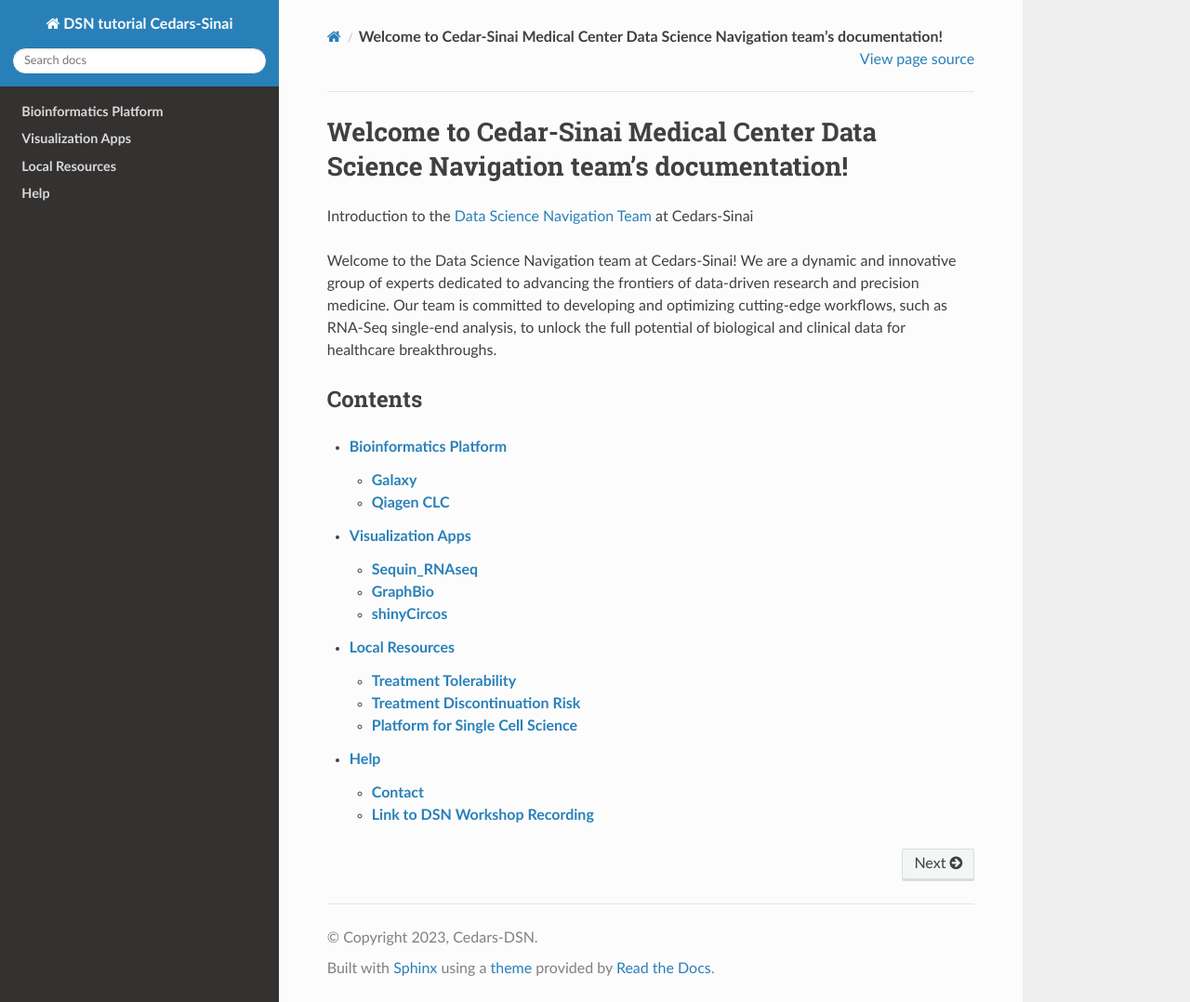
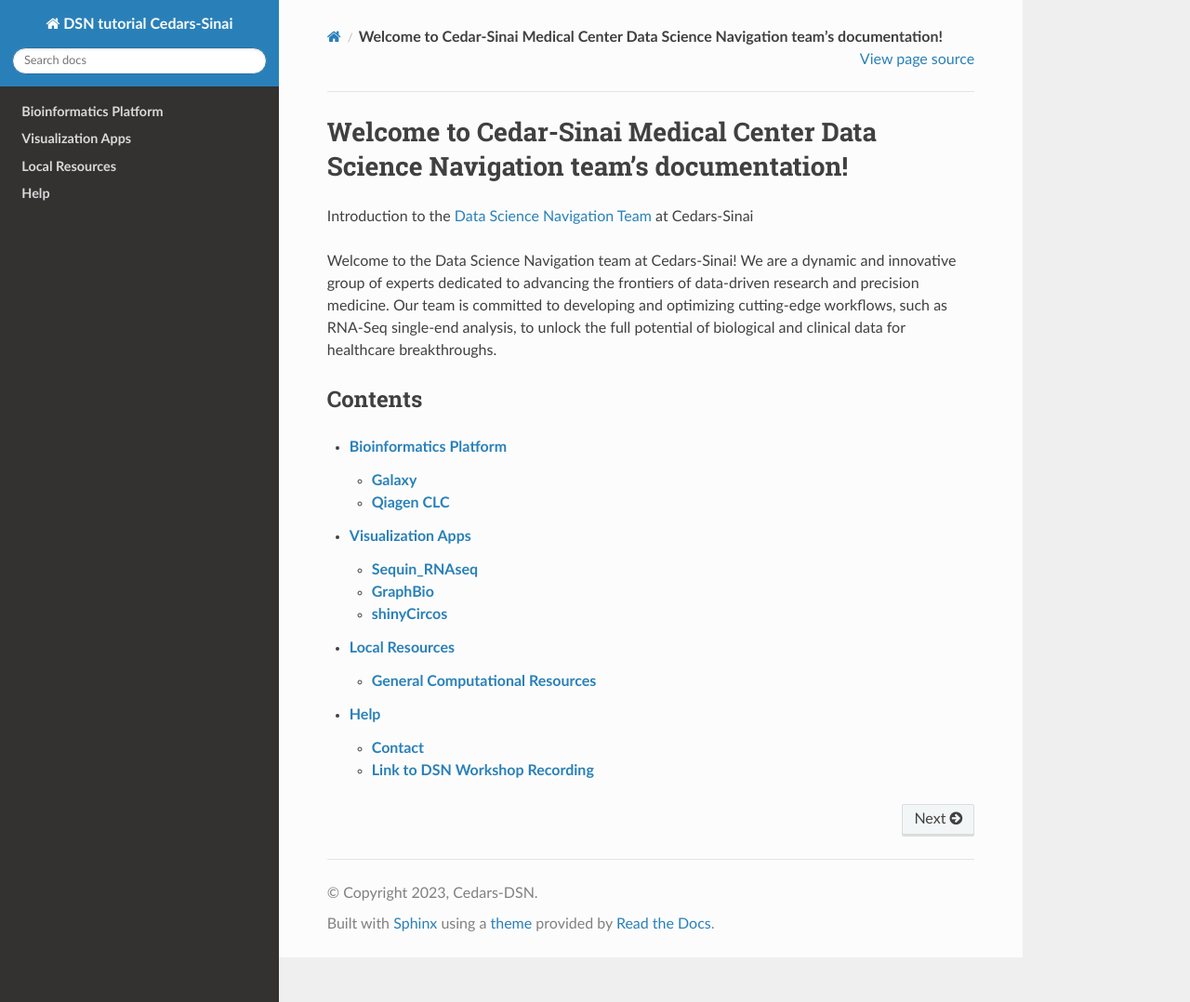
Before and after one commit to CedarsDSN/DSN_tutorial_page, a Sphinx documentation site: the page built from docs/index.rst, in a window 1280 px wide and 1078 px high. Shown: the whole window at 93% size. Built offline with Sphinx 7.4.7 and the Read the Docs theme 3.1.0, drawn with Linux system fonts in a browser that asks for light colours; pages that are not in the unit, such as notebooks, are missing from menus.

Commit message:
Update index.rst

```diff
--- a/docs/Local Resources/index.rst
+++ b/docs/Local Resources/index.rst
@@ -6,6 +6,4 @@
 .. toctree::
     :depth: 2
 
-   Treatment Tolerability
-   Treatment Discontinuation Risk
-   Platform for Single Cell Science
+   General Computational Resources/index.rst
```
